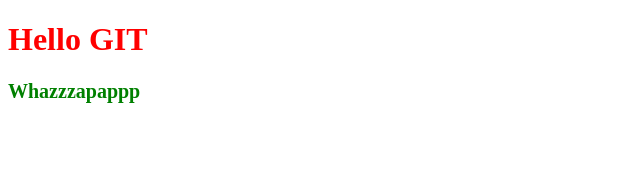
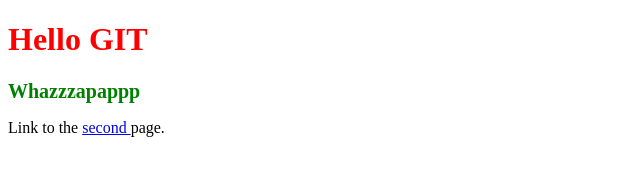
Before and after one commit to enby07/webexamps, a plain HTML site: page index.html in a window 1280 px wide. Shown: the whole page, without its empty margins (0-640 px from the left). Drawn offline with Linux system fonts and the light colour scheme.

Commit message:
third commit

```diff
--- a/index.html
+++ b/index.html
@@ -6,5 +6,11 @@
     <body>
         <h1> Hello GIT</h1>
         <h2> Whazzzapappp</h2>
+
+        <p>
+            Link to the
+            <a href="second.html"> second </a>
+            page.
+        </p>
     </body>
 </html>
```
